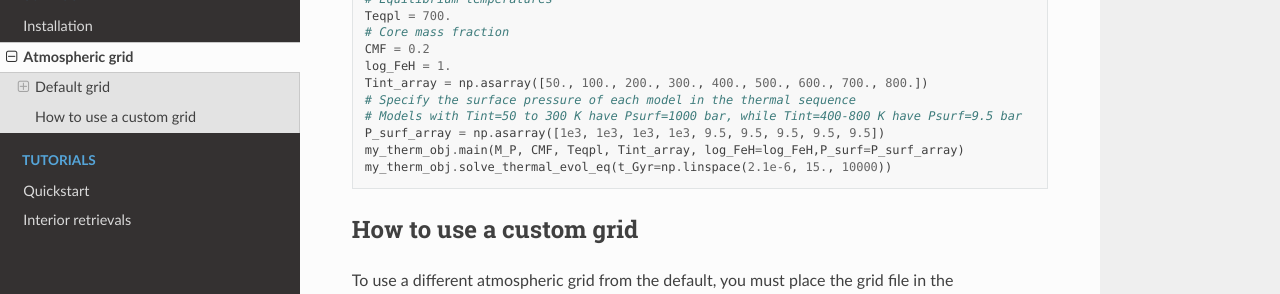
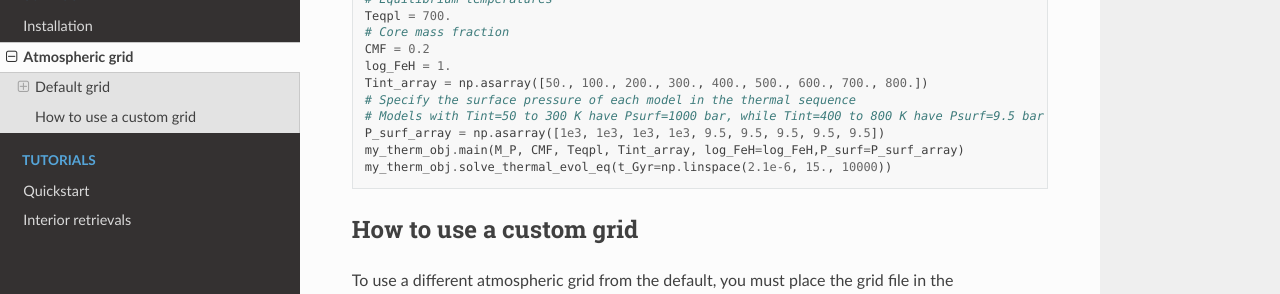
Before and after one commit to lorenaacuna/GASTLI, a Sphinx documentation site: the page built from docs/source/atm_grid.rst, in a window 1280 px wide and 900 px high, scrolled down 2238 px. Shown: the part 151-445 px from the top of the window. Built offline with Sphinx 7.4.7 and the Read the Docs theme 2.0.0, drawn with Linux system fonts in a browser that asks for light colours.

Commit message:
Update atm_grid.rst

```diff
--- a/docs/source/atm_grid.rst
+++ b/docs/source/atm_grid.rst
@@ -88,7 +88,7 @@ Here is an example:
    log_FeH = 1.
    Tint_array = np.asarray([50., 100., 200., 300., 400., 500., 600., 700., 800.])
    # Specify the surface pressure of each model in the thermal sequence
-   # Models with Tint=50 to 300 K have Psurf=1000 bar, while Tint=400-800 K have Psurf=9.5 bar
+   # Models with Tint=50 to 300 K have Psurf=1000 bar, while Tint=400 to 800 K have Psurf=9.5 bar
    P_surf_array = np.asarray([1e3, 1e3, 1e3, 1e3, 9.5, 9.5, 9.5, 9.5, 9.5])
    my_therm_obj.main(M_P, CMF, Teqpl, Tint_array, log_FeH=log_FeH,P_surf=P_surf_array)
    my_therm_obj.solve_thermal_evol_eq(t_Gyr=np.linspace(2.1e-6, 15., 10000))
```
